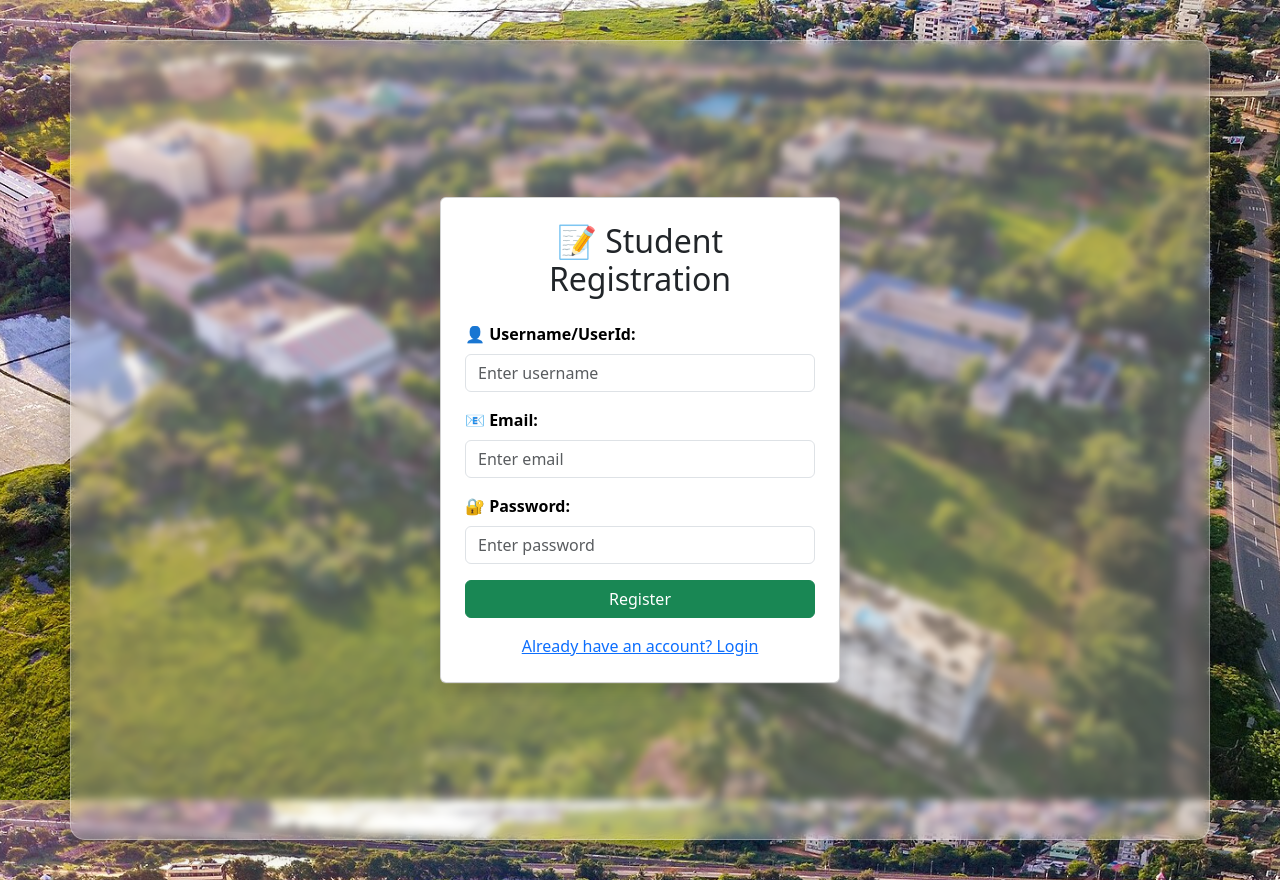
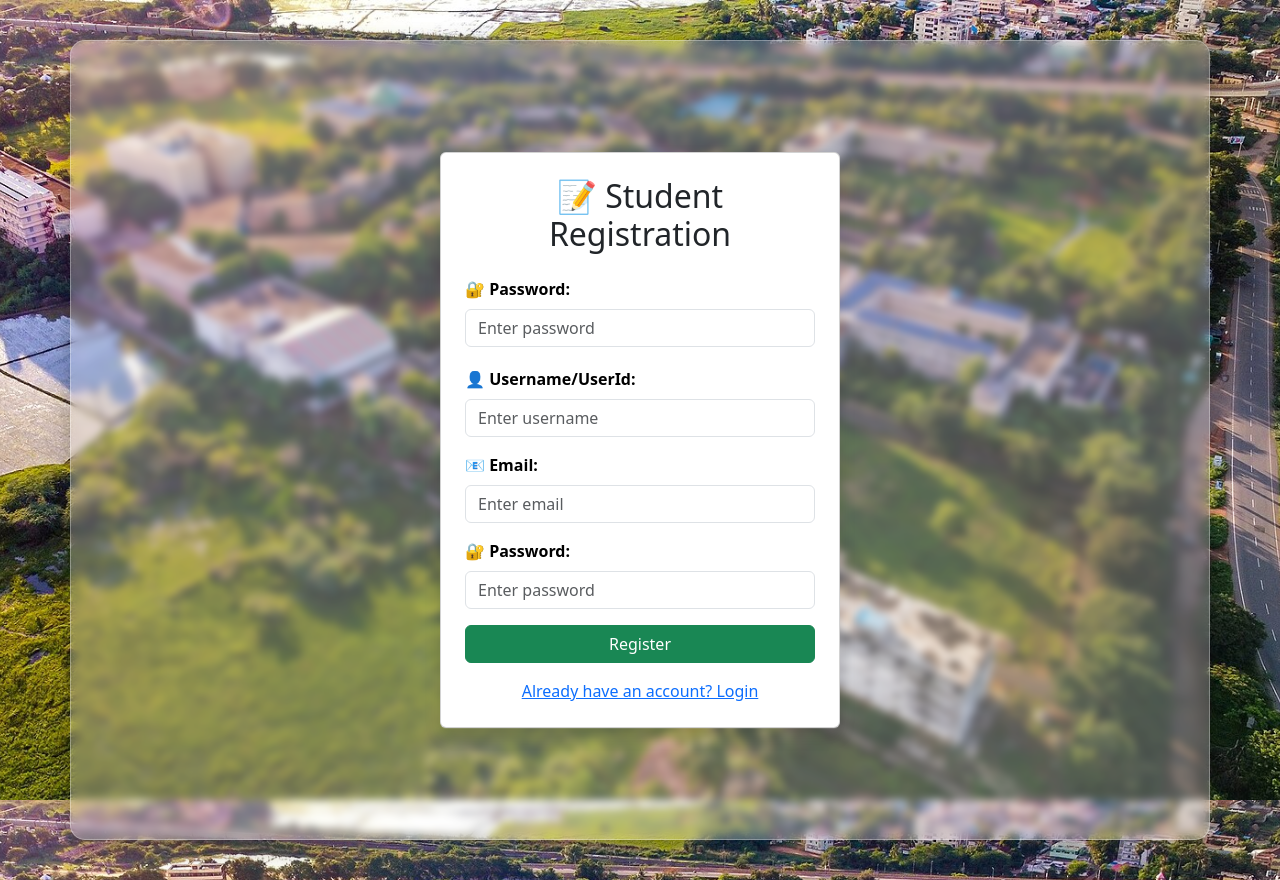
Before and after one commit to harasha12/student-management-portal, a Flask app: page /register_student in a window 1280 px wide. Run offline with Flask 3, Linux system fonts and the light colour scheme.

Commit message:
Update register.html

```diff
--- a/templates/register.html
+++ b/templates/register.html
@@ -10,6 +10,25 @@
 <div class="container d-flex justify-content-center align-items-center min-vh-100">
     <div class="card shadow p-4" style="width: 400px;">
         <h2 class="text-center mb-4">📝 {{ role.capitalize() }} Registration</h2>
+        <div class="mb-3">
+    <label for="password" class="form-label">🔐 Password:</label>
+    <input type="password" class="form-control" id="password" name="password"
+           placeholder="Enter password" required oninput="checkPassword()">
+    <div id="passwordMsg" class="form-text text-danger"></div>
+</div>
+
+<script>
+function checkPassword() {
+    const pwd = document.getElementById("password").value;
+    const msg = document.getElementById("passwordMsg");
+    if (pwd.length < 8) {
+        msg.textContent = "Password must contain at least 8 characters";
+    } else {
+        msg.textContent = "";
+    }
+}
+</script>
+
 
         <form method="POST">
             <!-- Username (editable now) -->
```
